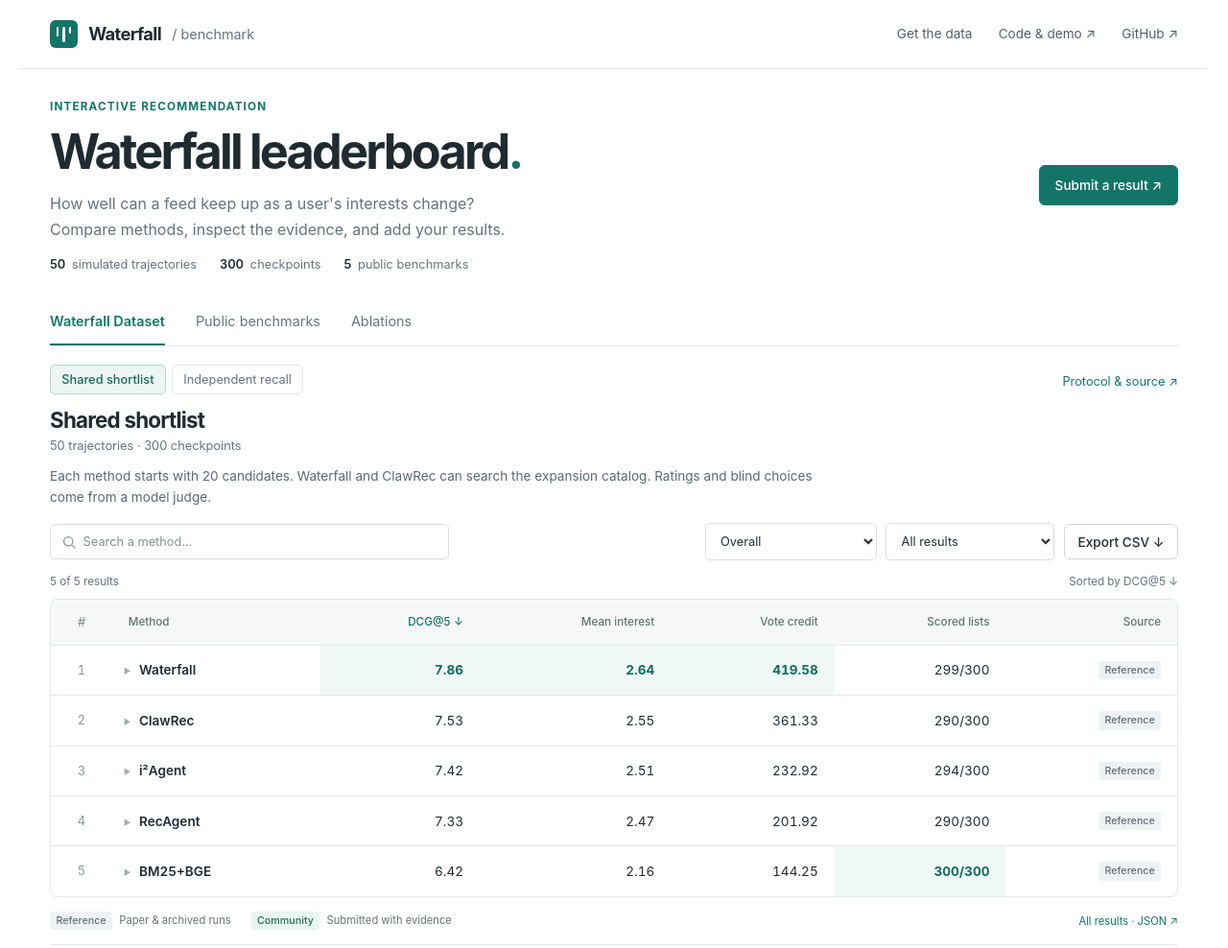
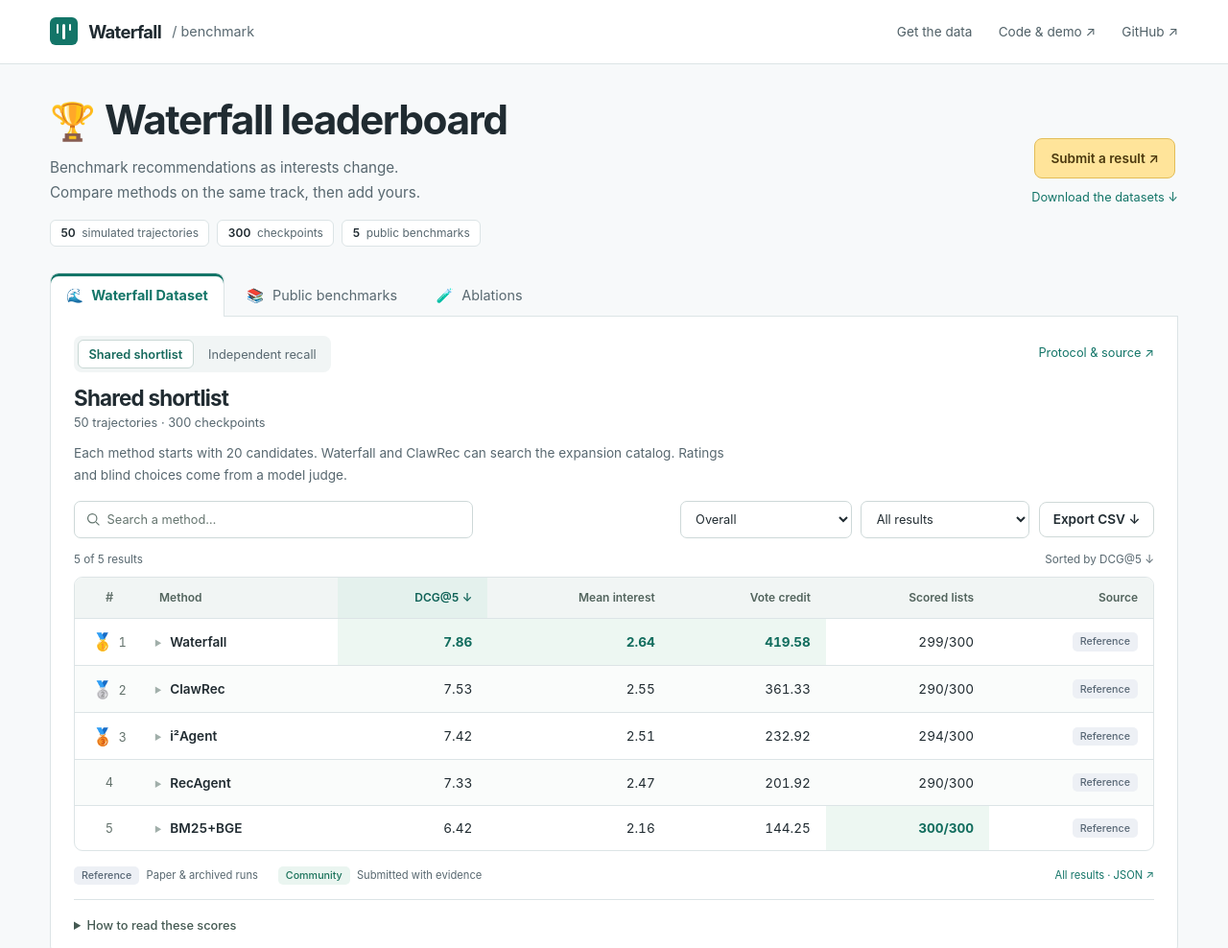
Before and after one commit to XiaoLuoLYG/agentic-waterfall-dataset, a plain HTML site: page docs/index.html in a window 1280 px wide. Shown: the top 988 px of the page at 96% size. Drawn offline with Linux system fonts and the light colour scheme.

Commit message:
Polish the leaderboard and simplify dataset onboarding

```diff
--- a/docs/index.html
+++ b/docs/index.html
@@ -22,18 +22,17 @@
   <main>
     <section class="intro" aria-labelledby="title">
       <div>
-        <p class="eyebrow">Interactive recommendation</p>
-        <h1 id="title">Waterfall leaderboard<span class="title-dot">.</span></h1>
-        <p class="lede">How well can a feed keep up as a user's interests change?<br class="desktop-break"> Compare methods, inspect the evidence, and add your results.</p>
+        <h1 id="title"><span class="title-trophy" aria-hidden="true">🏆</span> Waterfall leaderboard</h1>
+        <p class="lede">Benchmark recommendations as interests change.<br class="desktop-break"> Compare methods on the same track, then add yours.</p>
         <div class="facts"><span><strong>50</strong> simulated trajectories</span><span><strong>300</strong> checkpoints</span><span><strong>5</strong> public benchmarks</span></div>
       </div>
-      <a class="button primary" href="#submit">Submit a result ↗</a>
+      <div class="intro-actions"><a class="button primary" href="#submit">Submit a result ↗</a><a class="text-link" href="#downloads">Download the datasets ↓</a></div>
     </section>
     <section id="leaderboard" aria-label="Leaderboard">
       <div class="board-tabs" role="group" aria-label="Result category">
-        <button type="button" data-group="waterfall" aria-pressed="true">Waterfall Dataset</button>
-        <button type="button" data-group="public" aria-pressed="false">Public benchmarks</button>
-        <button type="button" data-group="ablation" aria-pressed="false">Ablations</button>
+        <button type="button" data-group="waterfall" aria-pressed="true"><span aria-hidden="true">🌊</span> Waterfall Dataset</button>
+        <button type="button" data-group="public" aria-pressed="false"><span aria-hidden="true">📚</span> Public benchmarks</button>
+        <button type="button" data-group="ablation" aria-pressed="false"><span aria-hidden="true">🧪</span> Ablations</button>
       </div>
       <div class="board-content">
         <div class="board-heading">
@@ -57,7 +56,7 @@
       </div>
     </section>
     <section id="submit" class="contribute" aria-labelledby="submit-title">
-      <div class="section-lead"><p class="eyebrow">Add your method</p><h2 id="submit-title">A result others can check.</h2><p>Use the same data version and evaluation protocol. Include your code revision, configuration, per-case outputs, and the command that produces your scores.</p><a class="button primary" href="https://github.com/XiaoLuoLYG/agentic-waterfall-dataset/issues/new?template=leaderboard.yml">Open a submission ↗</a><a class="text-link" href="https://github.com/XiaoLuoLYG/agentic-waterfall-dataset/blob/main/CONTRIBUTING.md">Submission guide ↗</a></div>
+      <div class="section-lead"><h2 id="submit-title"><span aria-hidden="true">🤗</span> Add your method</h2><p>Have a result to share? Use the same data version and evaluation protocol. Include your code revision, configuration, per-case outputs, and scoring command so others can check your run.</p><a class="button primary" href="https://github.com/XiaoLuoLYG/agentic-waterfall-dataset/issues/new?template=leaderboard.yml">Open a submission ↗</a><a class="text-link" href="https://github.com/XiaoLuoLYG/agentic-waterfall-dataset/blob/main/CONTRIBUTING.md">Submission guide ↗</a></div>
       <ol class="steps">
         <li><span class="step-number">01</span><div><h3>Choose a track</h3><p>Match its dataset, split, allowed inputs, and scoring rule. Report failed and missing predictions.</p></div></li>
         <li><span class="step-number">02</span><div><h3>Share the run</h3><p>Open a submission issue or a pull request with results and evidence. Keep API keys out of logs.</p></div></li>
@@ -65,8 +64,8 @@
       </ol>
     </section>
     <section id="downloads" class="downloads" aria-labelledby="downloads-title">
-      <div class="section-heading"><div><p class="eyebrow">Data &amp; reproduction</p><h2 id="downloads-title">Start with the data.</h2></div><a class="text-link" href="https://github.com/XiaoLuoLYG/agentic-waterfall-dataset/blob/main/dataset/docs/public-benchmarks.md">Versions &amp; setup commands ↗</a></div>
-      <div class="download-feature"><div><span class="release-state">Dataset v1 · downloads</span><h3>Waterfall Dataset</h3><p>50 complete trajectories, 300 checkpoints, and 60,674 frozen content cards. Saved rankings and model judgments are included. Cards contain archived metadata, not source video files.</p><p class="muted">Full dataset · 99.9 MB &nbsp; / &nbsp; Score replay · 12.7 MB</p></div><a class="button" href="https://github.com/XiaoLuoLYG/agentic-waterfall-dataset/releases/tag/waterfall-dataset-v1">Release files ↗</a></div>
+      <div class="section-heading"><h2 id="downloads-title"><span aria-hidden="true">📦</span> Get the data</h2><a class="text-link" href="https://github.com/XiaoLuoLYG/agentic-waterfall-dataset/blob/main/dataset/docs/public-benchmarks.md">Versions &amp; setup commands ↗</a></div>
+      <div class="download-feature"><div><span class="release-state">Dataset v1</span><h3>Waterfall Dataset</h3><p>50 complete trajectories, 300 checkpoints, and 60,674 frozen content cards. Saved rankings and model judgments are included. Cards contain archived metadata, not source video files.</p><p class="muted">Full dataset · 99.9 MB ZIP</p></div><a class="button" href="https://github.com/XiaoLuoLYG/agentic-waterfall-dataset/releases/download/waterfall-dataset-v1/waterfall-dataset-v1-full.zip">Download dataset ↓</a></div>
       <div class="download-list">
         <div><h3>AgentRecBench</h3><p>Short-term tasks, item and user catalogs, reviews</p><a href="https://huggingface.co/datasets/SGJQovo/AgentRecBench/tree/288f7f09ca0387e5169a61b219047aea397e4b06">Hugging Face ↗</a></div>
         <div><h3>KuaiRand-1K</h3><p>1K archive · 1.14 GB &nbsp; / &nbsp; Captions · 3.22 GB</p><span><a href="https://zenodo.org/records/10439422/files/KuaiRand-1K.tar.gz">Download ↓</a><a href="https://zenodo.org/records/18159199/files/kuairand_video_captions.csv">Captions ↓</a></span></div>
@@ -74,7 +73,7 @@
         <div><h3>ClawRec-SimBench</h3><p>42 trajectories · pinned source archive</p><a href="https://codeload.github.com/RUCAIBox/ClawRec/tar.gz/6eeb309c47430f91280e9845a98fb56a68dc0d90">Download ↓</a></div>
         <div><h3>MIND-small</h3><p>Development · 30.9 MB &nbsp; / &nbsp; Train · 53 MB</p><span><a href="https://huggingface.co/datasets/Recommenders/MIND/resolve/2115068f457b577f93a268fffe22373e45727d89/MINDsmall_dev.zip">Dev ↓</a><a href="https://huggingface.co/datasets/Recommenders/MIND/resolve/2115068f457b577f93a268fffe22373e45727d89/MINDsmall_train.zip">Train ↓</a></span></div>
       </div>
-      <p class="download-note">Public datasets download from their original providers or the pinned mirror linked in the guide. The guide lists the files used in the paper and their checksums. The score replay package contains saved predictions, not copies of all five source datasets.</p>
+      <p class="download-note">Public datasets download separately from their original providers or the pinned mirror linked in the guide. The guide lists the files used in the paper and their checksums.</p>
     </section>
   </main>
   <footer><a class="brand" href="#title">Waterfall</a><p>Dataset, evaluation code, and results.</p><a href="https://github.com/XiaoLuoLYG/agentic-waterfall-dataset/commits/main/docs/results.json">Result history ↗</a></footer>
--- a/docs/leaderboard.css
+++ b/docs/leaderboard.css
@@ -1,7 +1,10 @@
-:root { color-scheme: light; --ink: #202b31; --muted: #65747a; --accent: #137568; --line: #e3e8e8; --soft: #f4f7f7; font-family: -apple-system, BlinkMacSystemFont, "Segoe UI", sans-serif; color: var(--ink); background: #fff; font-synthesis: none; }
+:root { color-scheme: light; --ink: #202b31; --muted: #586870; --accent: #137568; --line: #dce4e6; --soft: #f1f5f5; font-family: -apple-system, BlinkMacSystemFont, "Segoe UI", sans-serif; color: var(--ink); background: #f7f9fa; font-synthesis: none; }
 * { box-sizing: border-box; }
 html { scroll-behavior: smooth; scroll-padding-top: 1.5rem; }
 body { margin: 0; }
+::selection { background: #cde9df; color: #154b40; }
+input { caret-color: var(--accent); }
+.table-scroll, .board-tabs { scrollbar-color: #9cacae transparent; scrollbar-width: thin; }
 a { color: var(--accent); text-underline-offset: .2em; }
 a:hover { color: #0b4e45; }
 button, input, select { font: inherit; color: inherit; }
@@ -13,7 +16,7 @@ button { background: none; }
 [hidden] { display: none !important; }
 .visually-hidden, .skip { position: absolute; width: 1px; height: 1px; padding: 0; margin: -1px; overflow: hidden; clip-path: inset(50%); white-space: nowrap; border: 0; }
 .skip:focus { z-index: 5; top: 1rem; left: 1rem; width: auto; height: auto; padding: 1rem; clip-path: none; background: white; }
-.site-header { max-width: 1240px; padding: 1.3rem 2rem; margin: auto; display: flex; align-items: center; justify-content: space-between; gap: 1rem; border-bottom: 1px solid var(--line); }
+.site-header { padding: 1.15rem max(2rem, calc((100% - 1176px) / 2)); display: flex; align-items: center; justify-content: space-between; gap: 1rem; border-bottom: 1px solid var(--line); background: white; }
 .brand { display: inline-flex; align-items: center; gap: .7rem; font-size: 1.15rem; font-weight: 700; letter-spacing: -.035em; color: var(--ink); text-decoration: none; white-space: nowrap; }
 .brand-label { font-size: .9rem; font-weight: 400; letter-spacing: 0; color: var(--muted); }
 .mark { display: inline-flex; align-items: flex-start; gap: 4px; padding: 7px; background: var(--accent); width: 29px; height: 29px; border-radius: 6px; }
@@ -22,65 +25,68 @@ button { background: none; }
 .site-header nav { display: flex; gap: 1.7rem; font-size: .85rem; }
 .site-header nav a { color: #506067; text-decoration: none; }
 main, footer { max-width: 1240px; margin: auto; padding: 0 2rem; }
-.intro { padding: 2rem 0 1.8rem; display: flex; align-items: center; justify-content: space-between; gap: 2rem; }
-.eyebrow { font-size: .73rem; font-weight: 650; letter-spacing: .1em; text-transform: uppercase; color: var(--accent); margin: 0 0 .8rem; }
-h1 { font-size: clamp(2.3rem, 4.1vw, 3.15rem); font-weight: 650; letter-spacing: -.055em; line-height: 1.1; margin: 0 0 .85rem; text-wrap: balance; }
-.title-dot { color: var(--accent); }
-.lede { font-size: 1rem; line-height: 1.65; color: var(--muted); margin: 0; }
-.facts { display: flex; flex-wrap: wrap; gap: .5rem 1.5rem; margin-top: 1rem; color: var(--muted); font-size: .8rem; }
+.intro { padding: 2.1rem 0 1.7rem; display: flex; align-items: center; justify-content: space-between; gap: 2rem; }
+h1 { font-size: clamp(1.9rem, 3.5vw, 2.65rem); font-weight: 700; letter-spacing: -.035em; line-height: 1.2; margin: 0 0 .7rem; text-wrap: balance; }
+.title-trophy { font-size: .9em; margin-right: .15rem; }
+.lede { font-size: .95rem; line-height: 1.65; color: var(--muted); margin: 0; }
+.facts { display: flex; flex-wrap: wrap; gap: .5rem; margin-top: 1rem; color: var(--muted); font-size: .75rem; }
+.facts > span { padding: .35rem .65rem; border: 1px solid var(--line); border-radius: 6px; background: white; }
 .facts strong { font-weight: 600; color: var(--ink); margin-right: .2rem; }
-.button { display: inline-flex; justify-content: center; align-items: center; gap: .7rem; background: white; border: 1px solid #cfd9d8; border-radius: 6px; padding: .75rem 1rem; color: var(--ink); text-decoration: none; font-size: .85rem; font-weight: 550; white-space: nowrap; }
+.button { display: inline-flex; justify-content: center; align-items: center; gap: .7rem; background: white; border: 1px solid #cfd9d8; border-radius: 8px; padding: .75rem 1rem; color: var(--ink); text-decoration: none; font-size: .85rem; font-weight: 600; white-space: nowrap; }
 .button:hover { background: var(--soft); border-color: #a7bbb7; color: var(--ink); }
 .button:active { transform: translateY(1px); }
 .button:disabled { opacity: .5; cursor: default; }
-.button.primary { background: var(--accent); border-color: var(--accent); color: white; }
-.button.primary:hover { background: #0f6257; }
+.button.primary { background: #ffe49a; border-color: #e3bd58; color: #4c390e; }
+.button.primary:hover { background: #ffdb79; border-color: #caa13c; }
 .button.small { padding: .6rem .85rem; }
-.intro > .button { align-self: center; }
-.board-tabs { display: flex; gap: 2rem; border-bottom: 1px solid var(--line); }
-.board-tabs button { border: 0; border-bottom: 2px solid transparent; padding: .9rem 0; font-size: .9rem; color: var(--muted); white-space: nowrap; }
-.board-tabs button[aria-pressed="true"] { color: var(--accent); border-bottom-color: var(--accent); font-weight: 600; }
+.intro-actions { display: flex; flex-direction: column; align-items: center; gap: .75rem; flex-shrink: 0; }
+.board-tabs { display: flex; gap: .4rem; border-bottom: 1px solid var(--line); }
+.board-tabs button { border: 1px solid transparent; border-bottom: 0; border-radius: 9px 9px 0 0; padding: .85rem 1rem; font-size: .9rem; color: var(--muted); white-space: nowrap; margin-bottom: -1px; }
+.board-tabs button span { margin-right: .3rem; }
+.board-tabs button[aria-pressed="true"] { color: var(--accent); border-color: var(--line); background: white; font-weight: 650; box-shadow: inset 0 3px var(--accent); }
 .board-tabs button:hover { color: var(--accent); }
-.board-content { padding-top: 1.2rem; }
+.board-content { padding: 1.25rem 1.5rem .25rem; background: white; border: 1px solid var(--line); border-top: 0; border-radius: 0 0 12px 12px; }
 .board-heading { display: flex; align-items: flex-start; justify-content: space-between; gap: 1rem; }
 .board-heading > a { margin-top: .6rem; }
 h2 { font-size: 1.4rem; font-weight: 650; letter-spacing: -.035em; margin: 0; }
 .board-heading h2 { margin-top: .8rem; }
 .muted { color: var(--muted); font-size: .8rem; }
 #cohort { margin: .35rem 0 0; }
-.board-picker { display: flex; flex-wrap: wrap; gap: .4rem; }
-.board-picker button { border: 1px solid var(--line); border-radius: 5px; padding: .45rem .7rem; font-size: .8rem; color: var(--muted); }
-.board-picker button[aria-pressed="true"] { border-color: #b7d7d0; background: #edf6f3; color: #176a5d; font-weight: 550; }
-.text-link { font-size: .8rem; text-decoration: none; }
+.board-picker { display: flex; flex-wrap: wrap; gap: .25rem; padding: .25rem; background: var(--soft); border-radius: 8px; width: fit-content; }
+.board-picker button { border: 1px solid transparent; border-radius: 6px; padding: .4rem .65rem; font-size: .8rem; color: var(--muted); }
+.board-picker button[aria-pressed="true"] { border-color: #c9d8d5; background: white; color: #176a5d; font-weight: 600; }
+.text-link { font-size: .8rem; text-decoration: none; white-space: nowrap; }
 .text-link:hover { text-decoration: underline; }
-.description { font-size: .85rem; line-height: 1.65; max-width: 94ch; margin: .8rem 0 1rem; color: #596a70; }
+.description { font-size: .85rem; line-height: 1.65; max-width: 80ch; margin: .8rem 0 1rem; color: var(--muted); }
 .toolbar { display: flex; gap: .6rem; align-items: center; }
 .search-label { position: relative; flex: 1; max-width: 26rem; margin-right: auto; }
-.search-label svg { position: absolute; left: .75rem; top: .7rem; width: 17px; fill: none; stroke: #85928f; stroke-width: 1.4; }
-input, select { border: 1px solid #d7e0de; background: white; border-radius: 5px; padding: .62rem .7rem; font-size: .8rem; min-height: 37px; }
+.search-label svg { position: absolute; left: .75rem; top: .7rem; width: 17px; fill: none; stroke: #62756e; stroke-width: 1.4; }
+input, select { border: 1px solid #cdd8d8; background: white; border-radius: 7px; padding: .62rem .7rem; font-size: .8rem; min-height: 39px; }
 input { width: 100%; padding-left: 2.1rem; }
-input::placeholder { color: #84918d; }
+input::placeholder { color: #65756f; }
 select { padding-right: 1.8rem; }
 .table-meta { display: flex; justify-content: space-between; gap: 1rem; font-size: .73rem; color: var(--muted); margin: .65rem 0 .35rem; }
 .table-meta p { margin: .3rem 0; }
-.table-scroll { overflow-x: auto; border: 1px solid var(--line); border-radius: 7px; }
+.table-scroll { overflow-x: auto; border: 1px solid var(--line); border-radius: 9px; }
 table { border-collapse: collapse; width: 100%; font-size: .85rem; font-variant-numeric: tabular-nums; white-space: nowrap; }
-th, td { padding: 1rem 1.05rem; border-bottom: 1px solid var(--line); text-align: right; }
-thead th { color: #64736f; font-size: .73rem; font-weight: 550; background: #f6f8f7; }
+th, td { padding: .85rem 1rem; border-bottom: 1px solid var(--line); text-align: right; }
+thead th { color: #52645d; font-size: .75rem; font-weight: 600; background: #f1f5f4; }
 thead th button { border: 0; padding: 0; color: inherit; font-weight: inherit; font-size: inherit; }
-thead th[aria-sort] { color: var(--accent); }
+thead th[aria-sort] { color: #0f6257; background: #e4f1ed; }
 tbody th { text-align: left; font-weight: 600; max-width: 28rem; }
-.rank { width: 4rem; text-align: center; color: #8b9693; font-size: .8rem; }
+.rank { width: 4.5rem; text-align: center; color: #63726c; font-size: .8rem; }
+.medal { display: inline-block; font-size: 1.1rem; margin-right: .35rem; vertical-align: -.05em; }
 .method-head { text-align: left; }
-td.best { color: #126d5e; font-weight: 650; background: #f0f8f5; }
-tbody tr:hover > * { background: #f7faf9; }
+tbody tr:nth-child(even) { background: #fafcfb; }
+td.best { color: #126d5e; font-weight: 700; background: #edf7f2; }
+tbody tr:hover > * { background: #eaf3f0; }
 tbody tr:last-child > * { border-bottom: 0; }
 .method-details summary { list-style-position: outside; font-weight: 600; margin-left: .7rem; }
 .method-details summary::marker { color: #a1afaa; font-size: .7rem; }
 .method-details[open] { min-width: 17rem; }
 .method-details .entry-detail { white-space: normal; font-size: .75rem; font-weight: 400; line-height: 1.6; color: var(--muted); padding-top: .5rem; max-width: 25rem; overflow-wrap: anywhere; }
 .entry-detail p { margin: .3rem 0; }.entry-detail a { margin-right: .7rem; }
-.source-tag { display: inline-block; font-size: .67rem; font-weight: 500; padding: .2rem .4rem; border-radius: 3px; background: #eff2f3; color: #607079; }
+.source-tag { display: inline-block; font-size: .67rem; font-weight: 500; padding: .2rem .5rem; border-radius: 5px; background: #edf0f5; color: #586775; }
 .source-tag.community { background: #eaf5f0; color: #1a725a; }
 .table-footer { display: flex; flex-wrap: wrap; gap: .6rem 1.3rem; align-items: center; font-size: .7rem; color: var(--muted); padding: .95rem 0; }
 .table-footer a { margin-left: auto; text-decoration: none; }.table-footer .source-tag { margin-right: .25rem; }
@@ -92,16 +98,16 @@ tbody tr:last-child > * { border-bottom: 0; }
 .load-error { padding: 1.2rem; background: #fff7e8; color: #71531d; line-height: 1.6; font-size: .85rem; }
 .contribute { display: grid; grid-template-columns: 1fr 1fr; gap: 5rem; padding: 3rem 0; margin-top: 2rem; border-top: 1px solid var(--line); }
 .section-lead h2, .downloads h2 { font-size: 1.9rem; }
-.section-lead p:not(.eyebrow) { font-size: .9rem; color: var(--muted); line-height: 1.75; max-width: 47ch; }
+.section-lead p { font-size: .9rem; color: var(--muted); line-height: 1.75; max-width: 47ch; }
 .section-lead > a { margin: .7rem 1rem 0 0; }
 .steps { list-style: none; margin: 0; padding: .25rem 0 0; }
 .steps li { display: flex; gap: 1.2rem; padding: .3rem 0 1.1rem; }
-.step-number { font-size: .75rem; font-family: ui-monospace, monospace; color: #84958e; padding-top: .2rem; }
+.step-number { font-size: .75rem; color: #50665d; background: #e9efec; border-radius: 50%; width: 1.7rem; height: 1.7rem; display: grid; place-items: center; flex-shrink: 0; }
 h3 { font-size: .9rem; font-weight: 600; margin: 0 0 .4rem; }
 .steps p { font-size: .82rem; line-height: 1.6; color: var(--muted); margin: 0; max-width: 52ch; }
 .downloads { border-top: 1px solid var(--line); padding: 3rem 0; }
 .section-heading { display: flex; align-items: flex-end; justify-content: space-between; gap: 1rem; margin-bottom: 1.7rem; }
-.download-feature { display: flex; justify-content: space-between; align-items: center; gap: 2rem; background: #f2f7f4; border-radius: 7px; padding: 1.6rem; margin-bottom: .8rem; }
+.download-feature { display: flex; justify-content: space-between; align-items: center; gap: 2rem; background: #edf5f0; border: 1px solid #d4e3d9; border-radius: 12px; padding: 1.6rem; margin-bottom: .8rem; }
 .release-state { display: block; font-size: .7rem; color: #596d60; margin-bottom: .7rem; }
 .download-feature h3 { font-size: 1.1rem; }
 .download-feature p { max-width: 80ch; font-size: .82rem; line-height: 1.65; margin: .5rem 0 0; color: #617169; }
@@ -113,10 +119,10 @@ footer { display: flex; align-items: center; gap: 2rem; padding-top: 1.5rem; pad
 footer p, footer > a:last-child { font-size: .75rem; color: var(--muted); }footer > a:last-child { margin-left: auto; text-decoration: none; }
 @media (max-width: 760px) {
   main, footer { padding-left: 1.2rem; padding-right: 1.2rem; }.site-header { padding: 1rem 1.2rem; }.brand-label { display: none; }.site-header nav { gap: 1rem; font-size: .75rem; }.site-header nav a:first-child { display: none; }
-  .intro { padding: 2.2rem 0 1.8rem; display: block; }.intro > .button { margin-top: 1.5rem; }.lede { font-size: .9rem; }.desktop-break { display: none; }.facts { font-size: .72rem; gap: .5rem 1rem; }
-  .board-tabs { gap: 1.4rem; overflow-x: auto; }.board-tabs button { font-size: .8rem; }.board-content { padding-top: 1.3rem; }.board-heading { display: block; }.board-heading > a { display: inline-block; margin: .7rem 0 0; }
-  .toolbar { flex-wrap: wrap; }.search-label { flex-basis: 100%; max-width: none; }.toolbar select { max-width: 11rem; }.toolbar .button { margin-left: auto; }.table-meta { font-size: .68rem; }
-  th, td { padding: .85rem .75rem; }tbody th { position: sticky; left: 0; background: white; }table { font-size: .8rem; }.table-footer { font-size: .65rem; }.table-footer a { margin-left: 0; }
+  .intro { padding: 1.7rem 0 1.5rem; display: block; }.intro-actions { margin-top: 1.2rem; flex-direction: row; flex-wrap: wrap; justify-content: flex-start; gap: 1rem; }.lede { font-size: .9rem; }.desktop-break { display: none; }.facts { font-size: .7rem; gap: .4rem; }
+  .board-tabs { gap: .2rem; overflow-x: auto; }.board-tabs button { font-size: .8rem; padding: .8rem .65rem; }.board-content { padding: 1rem .8rem .1rem; }.board-heading { display: block; }.board-heading > a { display: inline-block; margin: .7rem 0 0; }
+  .toolbar { display: grid; grid-template-columns: minmax(0, 1fr) minmax(0, 1fr); }.search-label { grid-column: 1 / -1; width: 100%; max-width: none; }.toolbar select { width: 100%; max-width: none; }.toolbar .button { grid-column: 2; justify-self: end; }.table-meta { font-size: .68rem; flex-wrap: wrap; gap: 0 .5rem; }
+  th, td { padding: .8rem .7rem; }tbody th { position: sticky; left: 0; background: white; }tbody tr:nth-child(even) th { background: #fafcfb; }table { font-size: .8rem; }.rank { min-width: 3.6rem; }.table-footer { font-size: .65rem; }.table-footer a { margin-left: 0; }
   .contribute { grid-template-columns: 1fr; gap: 2rem; padding: 2.3rem 0; margin-top: 1rem; }.section-lead h2, .downloads h2 { font-size: 1.6rem; }.downloads { padding: 2.3rem 0; }.section-heading { display: block; }.section-heading > a { display: inline-block; margin-top: .8rem; }
   .download-feature { display: block; padding: 1.2rem; }.download-feature > a { margin-top: 1rem; }.download-list > div { grid-template-columns: 1fr auto; gap: .35rem 1rem; }.download-list p { grid-row: 2; grid-column: 1 / -1; font-size: .72rem; }.download-list > div > :last-child { grid-column: 2; grid-row: 1; }
   footer { flex-wrap: wrap; gap: .5rem 1rem; }footer p { flex-basis: 100%; order: 2; margin: .3rem 0; }
--- a/docs/leaderboard.mjs
+++ b/docs/leaderboard.mjs
@@ -81,7 +81,12 @@ export async function mountLeaderboard() {
       const body = document.createDocumentFragment();
       for (const entry of entries) {
         const row = el('tr');
-        row.append(el('td', ranked ? (entry.rank ?? '') : '', 'rank'));
+        const rank = el('td', ranked ? (entry.rank ?? '') : '', 'rank');
+        if (ranked && entry.rank >= 1 && entry.rank <= 3) {
+          const medal = el('span', ['🥇', '🥈', '🥉'][entry.rank - 1], 'medal');
+          medal.setAttribute('aria-hidden', 'true'); rank.prepend(medal);
+        }
+        row.append(rank);
         const name = el('th'); name.scope = 'row';
         const details = el('details', null, 'method-details');
         details.append(el('summary', entry.method));
```
Also changed, not shown: dataset/docs/dataset-card.md (+33 -5 lines), README.md.
